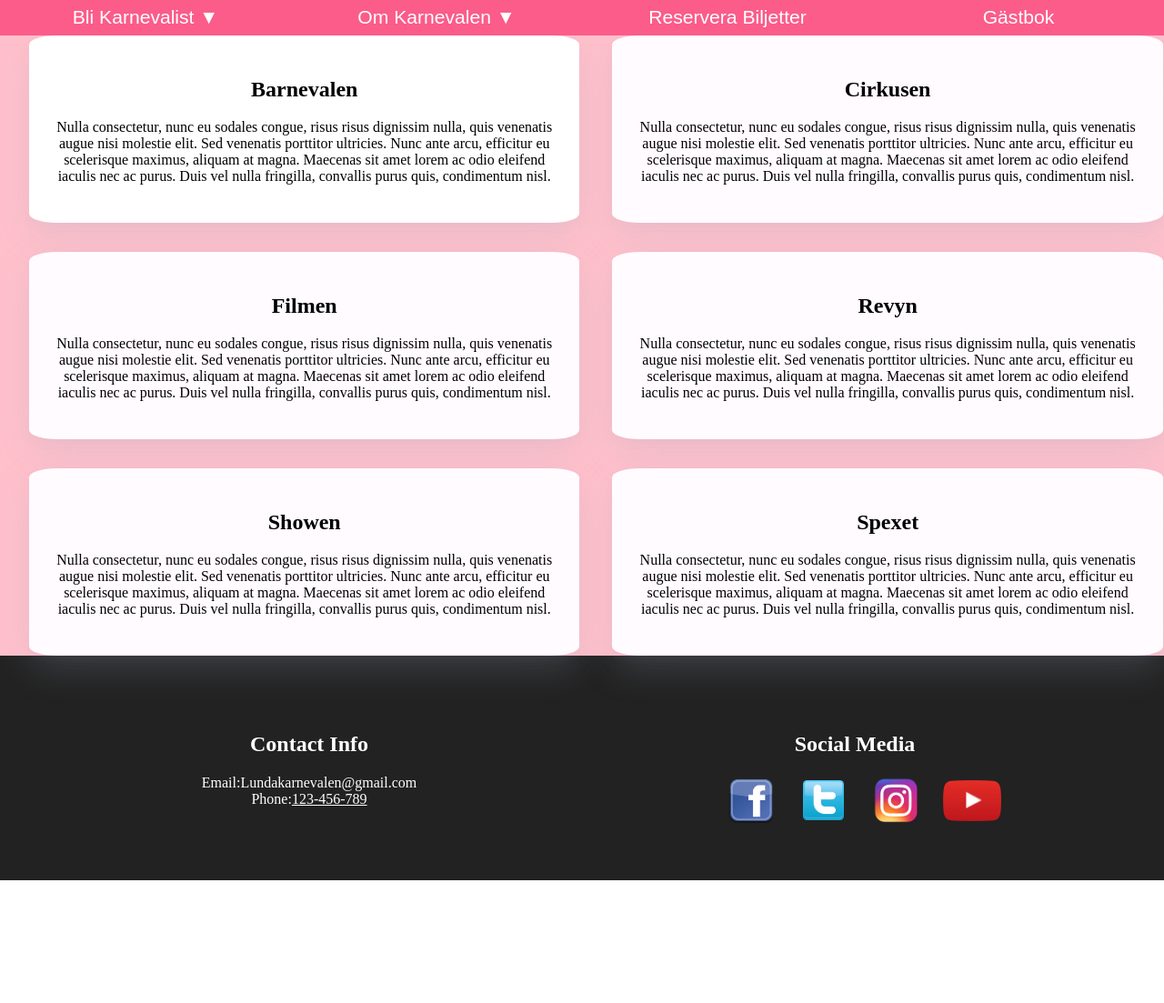
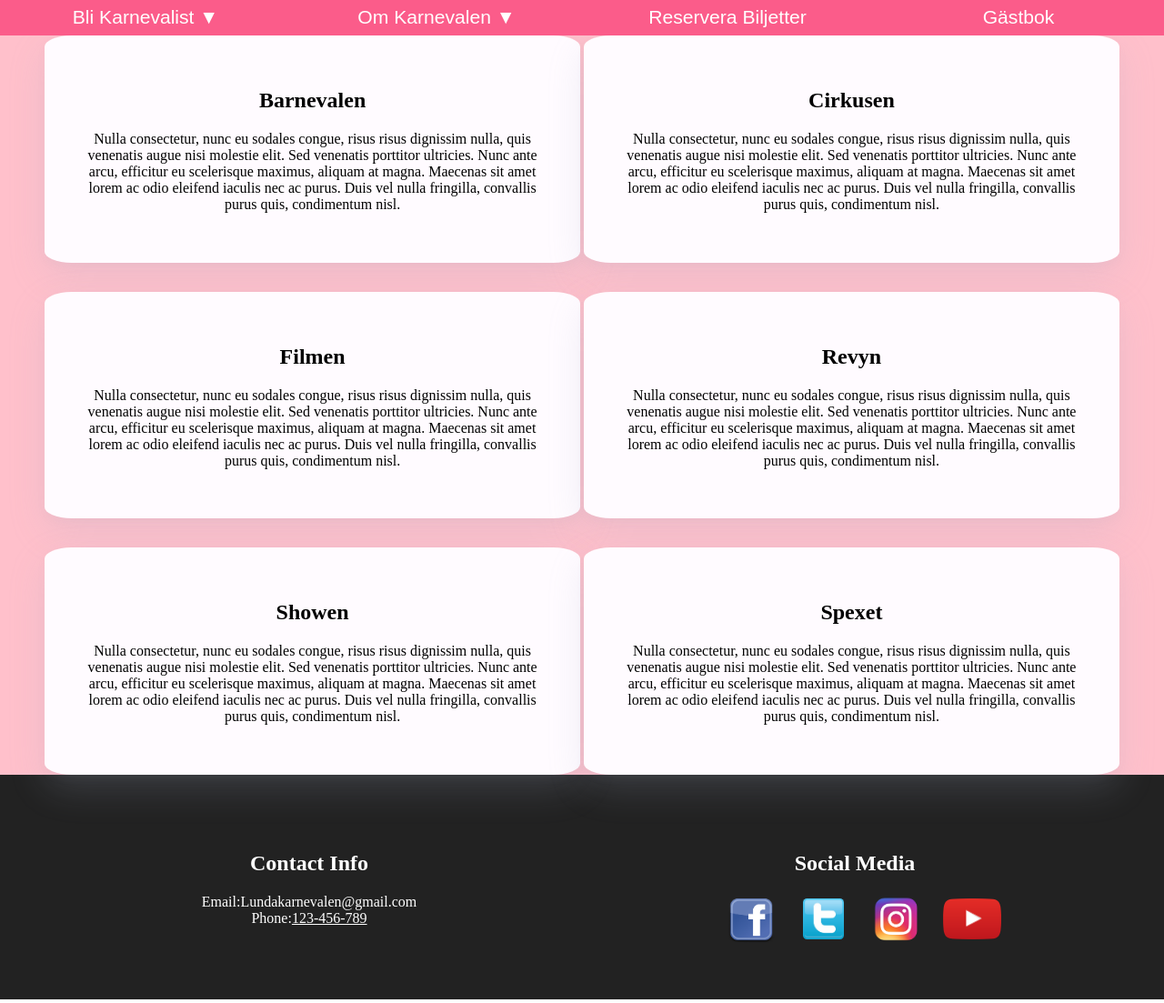
Before and after one commit to Vattenkruka/wuKarnevalen, a PHP site: the page made by nöjen.html in a window 1280 px wide. Shown: the part 82-1185 px from the top of the page at 91% size. Before the commit the page ends 1050 px from the top, so only its background shows below. Run offline with PHP 8.4, Linux system fonts and the light colour scheme.

Commit message:
Update style.css

```diff
--- a/css/style.css
+++ b/css/style.css
@@ -463,15 +463,14 @@ input{
 
 }
 .nöje1{
-	width:43.3%;
+	width:40%;
 	box-shadow: 0 5px 10px rgba(154,160,185,.05),0 15px 40px rgba(166,173,201,.2);
 	border-radius: 5%;
-	padding:2%;
+	padding:3%;
 	text-align:center;
 	display:inline-block;
-	margin-left:2.5%;
 	height:auto;
-	background-color:white;
+	background-color: #FFFBFF;
 }
 .nöjebild1{
 	width:32%;
@@ -479,13 +478,12 @@ input{
 	height:50%;
 }
 .nöje2{
-	width:43.3%;
+	width:40%;
 	box-shadow: 0 5px 10px rgba(154,160,185,.05),0 15px 40px rgba(166,173,201,.2);
 	border-radius: 5%;
-	padding:2%;
+	padding:3%;
 	text-align:center;
 	display:inline-block;
-	margin-left:2.5%;
 	height:auto;
 	background-color: #FFFBFF;
 
@@ -499,15 +497,15 @@ input{
 	width:100%;
 	display:flex;
 	background-color:pink;
+	text-align:center;
 }
 .nöje3{
-	width:43.3%;
+	width:40%;
 	box-shadow: 0 5px 10px rgba(154,160,185,.05),0 15px 40px rgba(166,173,201,.2);
 	border-radius: 5%;
-	padding:2%;
+	padding:3%;
 	text-align:center;
 	display:inline-block;
-	margin-left:2.5%;
 	height:auto;
 	background-color: #FFFBFF;
 	margin-top:2.5%;
@@ -518,13 +516,12 @@ input{
 	height:50%;
 }
 .nöje4{
-	width:43.3%;
+	width:40%;
 	box-shadow: 0 5px 10px rgba(154,160,185,.05),0 15px 40px rgba(166,173,201,.2);
 	border-radius: 5%;
-	padding:2%;
+	padding:3%;
 	text-align:center;
 	display:inline-block;
-	margin-left:2.5%;
 	height:auto;
 	background-color: #FFFBFF;
 }
@@ -534,30 +531,28 @@ input{
 	height:50%;
 	}
 .nöje5{
-	width:43.3%;
+	width:40%;
 	box-shadow: 0 5px 10px rgba(154,160,185,.05),0 15px 40px rgba(166,173,201,.2);
 	border-radius: 5%;
-	padding:2%;
+	padding:3%;
 	text-align:center;
 	display:inline-block;
-	margin-left:2.5%;
 	height:auto;
 	background-color: #FFFBFF;
 	margin-top:2.5%;
 }
 .nöjebild5{
-	width:32%;
+	width:%;
 	border-radius:50%;
 	height:50%;
 	}
 .nöje6{
-	width:43.3%;
+	width:40%;
 	box-shadow: 0 5px 10px rgba(154,160,185,.05),0 15px 40px rgba(166,173,201,.2);
 	border-radius: 5%;
-	padding:2%;
+	padding:3%;
 	text-align:center;
 	display:inline-block;
-	margin-left:2.5%;
 	height:auto;
 	background-color: #FFFBFF;
 }
```
